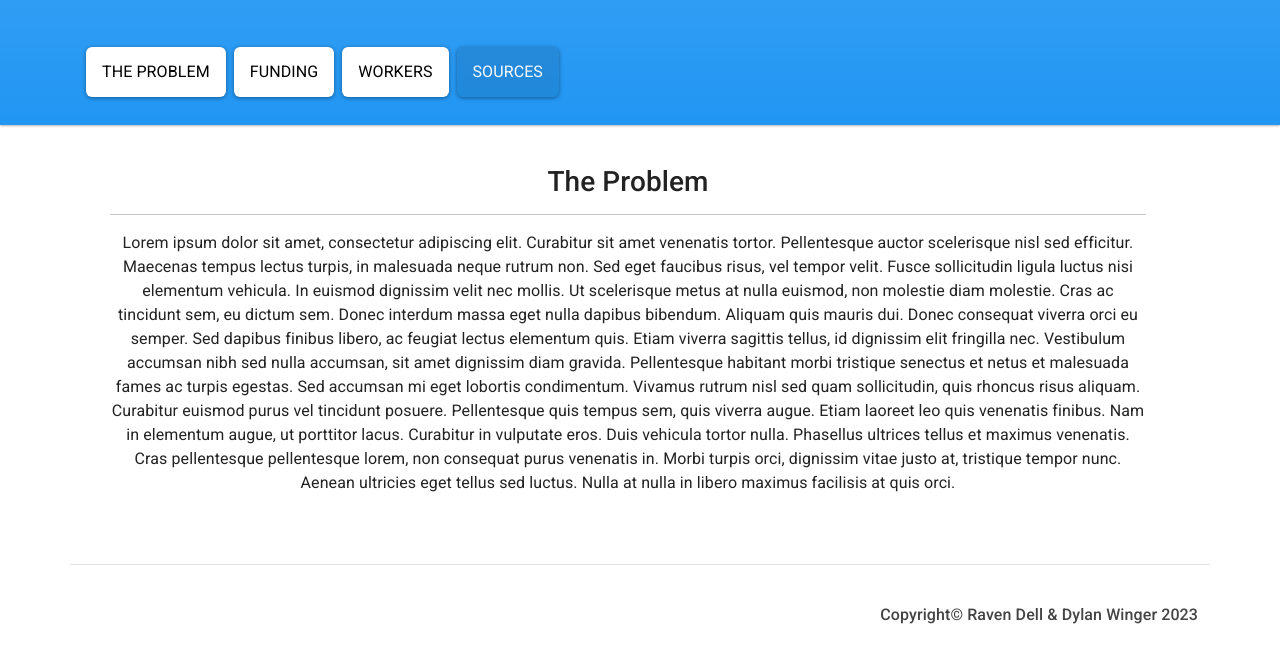
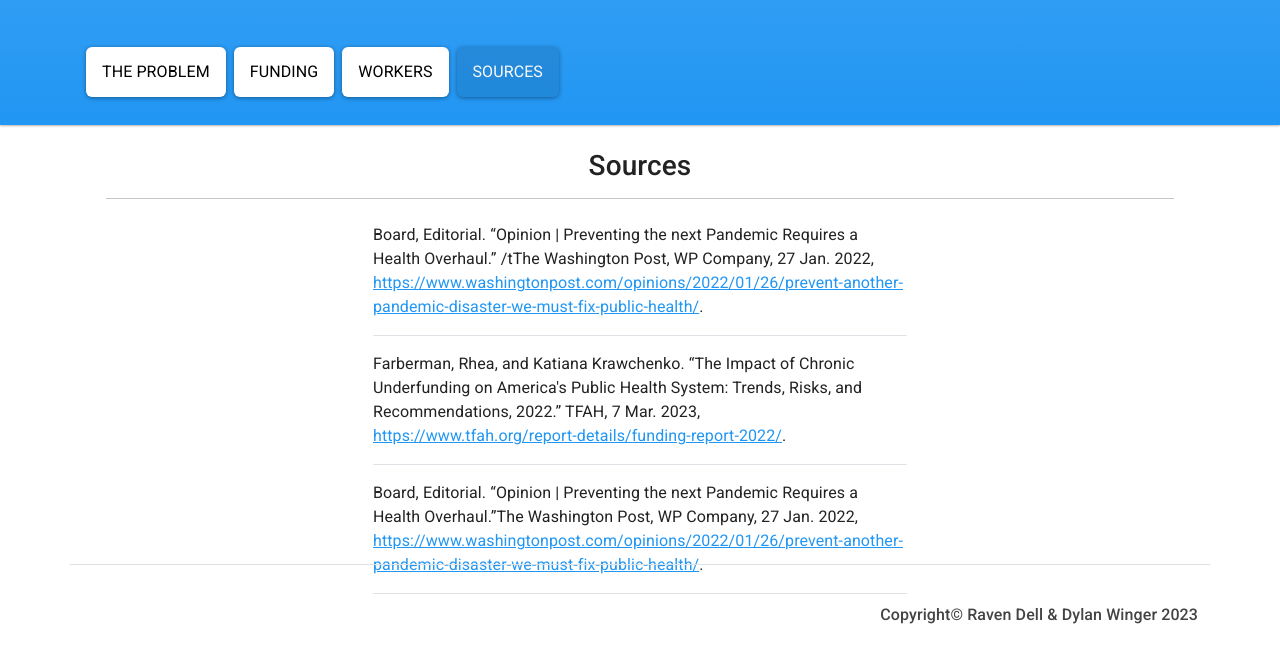
Before and after one commit to 20336/Healthcare-Worker-Shortage, a plain HTML site: page sources.html in a window 1280 px wide. Shown: the part 152-800 px from the top of the page. Drawn offline with nearby package versions, Linux system fonts and the light colour scheme.

Commit message:
started sorces

```diff
--- a/sources.html
+++ b/sources.html
@@ -36,23 +36,39 @@
 
 
 
-    <div class="container text-center alert text-dark">
+    <div class="container text-dark">
 		<div class="justify-content-center p-4">
 			<div>
-				<h3 class = "text-dark">
-					The Problem
+				<h3 class = "text-dark text-center">
+					Sources
 				</h3>
 			</div>
 
 			<div><hr></div>
-            <div>
-				<p>Lorem ipsum dolor sit amet, consectetur adipiscing elit. Curabitur sit amet venenatis tortor. Pellentesque auctor scelerisque nisl sed efficitur. Maecenas tempus lectus turpis, in malesuada neque rutrum non. Sed eget faucibus risus, vel tempor velit. Fusce sollicitudin ligula luctus nisi elementum vehicula. In euismod dignissim velit nec mollis. Ut scelerisque metus at nulla euismod, non molestie diam molestie. Cras ac tincidunt sem, eu dictum sem.
+			<div class=" d-flex justify-content-center">
+				<div class="w-50 m-2 border-bottom">
+					<p>Board, Editorial. “Opinion | Preventing the next Pandemic Requires a Health Overhaul.”
+						/tThe Washington Post, WP Company, 27 Jan. 2022,
+						<a href="https://www.washingtonpost.com/opinions/2022/01/26/prevent-another-pandemic-disaster-we-must-fix-public-health/">https://www.washingtonpost.com/opinions/2022/01/26/prevent-another-pandemic-disaster-we-must-fix-public-health/</a>.</p>
 
-					Donec interdum massa eget nulla dapibus bibendum. Aliquam quis mauris dui. Donec consequat viverra orci eu semper. Sed dapibus finibus libero, ac feugiat lectus elementum quis. Etiam viverra sagittis tellus, id dignissim elit fringilla nec. Vestibulum accumsan nibh sed nulla accumsan, sit amet dignissim diam gravida. Pellentesque habitant morbi tristique senectus et netus et malesuada fames ac turpis egestas. Sed accumsan mi eget lobortis condimentum.
+				</div>
+			</div>
 
-					Vivamus rutrum nisl sed quam sollicitudin, quis rhoncus risus aliquam. Curabitur euismod purus vel tincidunt posuere. Pellentesque quis tempus sem, quis viverra augue. Etiam laoreet leo quis venenatis finibus. Nam in elementum augue, ut porttitor lacus. Curabitur in vulputate eros. Duis vehicula tortor nulla. Phasellus ultrices tellus et maximus venenatis. Cras pellentesque pellentesque lorem, non consequat purus venenatis in. Morbi turpis orci, dignissim vitae justo at, tristique tempor nunc. Aenean ultricies eget tellus sed luctus. Nulla at nulla in libero maximus facilisis at quis orci.
+			<div class=" d-flex justify-content-center">
+				<div class="w-50 m-2 border-bottom">
+					<p>Farberman, Rhea, and Katiana Krawchenko. “The Impact of Chronic Underfunding on America's Public Health System: Trends, Risks, and Recommendations, 2022.” TFAH, 7 Mar. 2023,
+						<a href="https://www.tfah.org/report-details/funding-report-2022/">https://www.tfah.org/report-details/funding-report-2022/</a>.</p>
 
-            </div>
+				</div>
+			</div>
+
+			<div class=" d-flex justify-content-center">
+				<div class="w-50 m-2 border-bottom">
+					<p>Board, Editorial. “Opinion | Preventing the next Pandemic Requires a Health Overhaul.”The Washington Post, WP Company, 27 Jan. 2022,
+						<a href="https://www.washingtonpost.com/opinions/2022/01/26/prevent-another-pandemic-disaster-we-must-fix-public-health/">https://www.washingtonpost.com/opinions/2022/01/26/prevent-another-pandemic-disaster-we-must-fix-public-health/</a>.</p>
+
+				</div>
+			</div>
 
 		</div>
 
```
